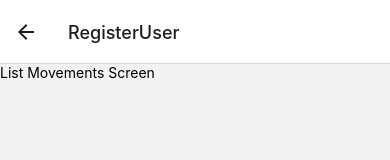
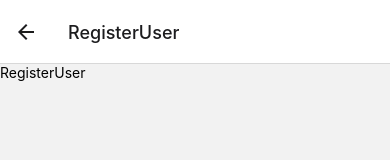
Before and after one commit to branquinho91/PARAPLUIE, a React Native app: screen /RegisterUser in a window 390 px wide. Shown: the top 160 px of the page. Built offline with nearby package versions, Linux system fonts and the light colour scheme.

Commit message:
Refactor page components to update text content and improve code readability

```diff
--- a/src/pages/DriverListMovements.tsx
+++ b/src/pages/DriverListMovements.tsx
@@ -4,7 +4,7 @@ import { View, Text } from "react-native";
 const DriverListMovements = () => {
   return (
     <View>
-      <Text>List Movements Screen</Text>
+      <Text>DriverListMovements</Text>
     </View>
   );
 };
--- a/src/pages/ListMovements.tsx
+++ b/src/pages/ListMovements.tsx
@@ -4,7 +4,7 @@ import { View, Text } from "react-native";
 const ListMovements = () => {
   return (
     <View>
-      <Text>List Movements Screen</Text>
+      <Text>ListMovements</Text>
     </View>
   );
 };
--- a/src/pages/ListProducts.tsx
+++ b/src/pages/ListProducts.tsx
@@ -4,7 +4,7 @@ import { View, Text } from "react-native";
 const ListProducts = () => {
   return (
     <View>
-      <Text>List Movements Screen</Text>
+      <Text>ListProducts</Text>
     </View>
   );
 };
--- a/src/pages/RegisterMovements.tsx
+++ b/src/pages/RegisterMovements.tsx
@@ -4,7 +4,7 @@ import { View, Text } from "react-native";
 const RegisterMovements = () => {
   return (
     <View>
-      <Text>List Movements Screen</Text>
+      <Text>RegisterMovements</Text>
     </View>
   );
 };
--- a/src/pages/RegisterUser.tsx
+++ b/src/pages/RegisterUser.tsx
@@ -4,7 +4,7 @@ import { View, Text } from "react-native";
 const RegisterUser = () => {
   return (
     <View>
-      <Text>List Movements Screen</Text>
+      <Text>RegisterUser</Text>
     </View>
   );
 };
```
Also changed, not shown: src/pages/ListUsers.tsx (+8 -1 lines).
